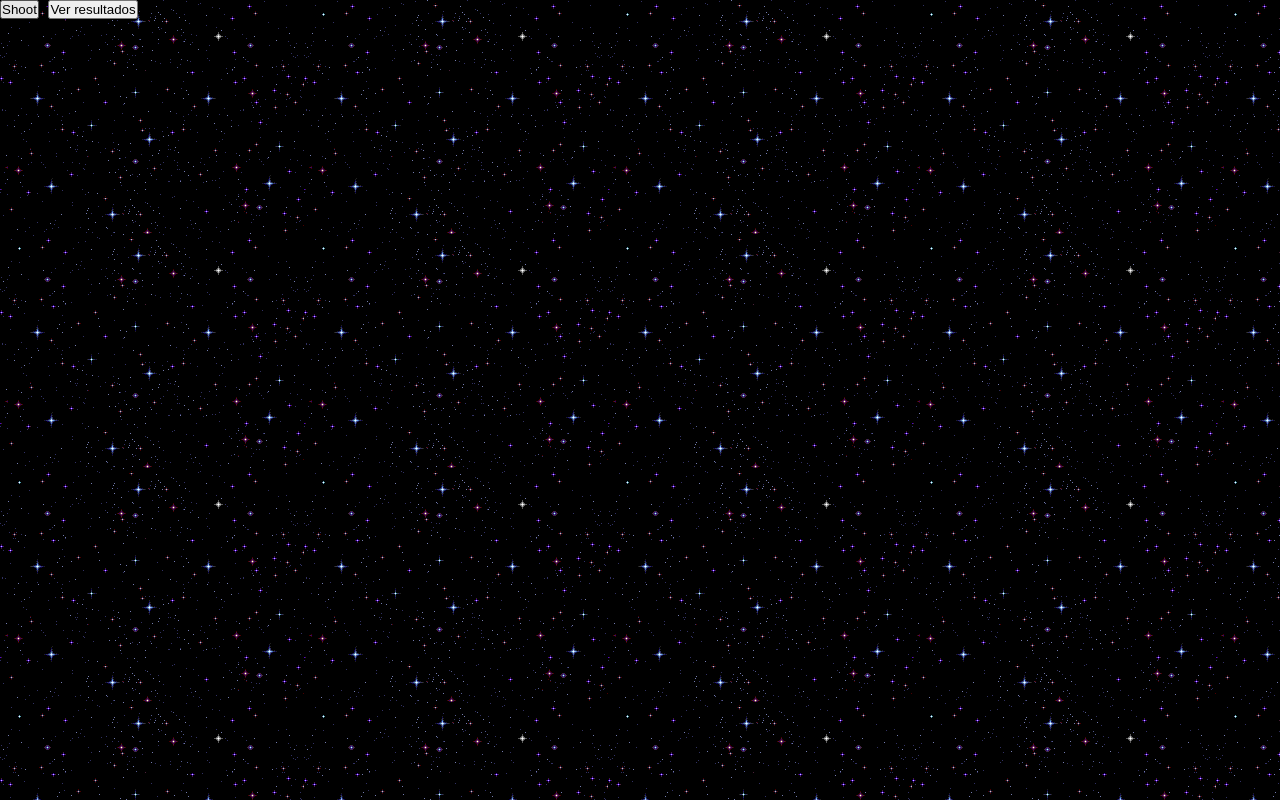
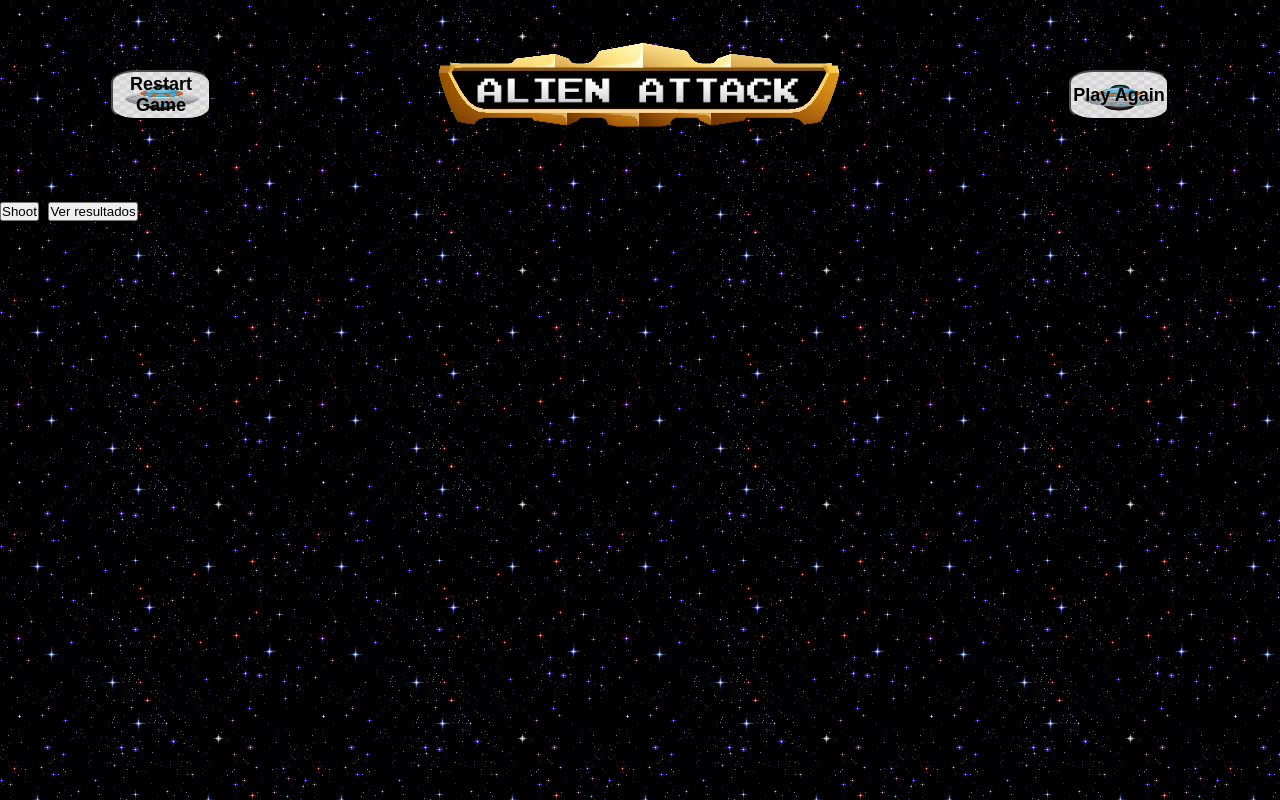
Before and after one commit to natt83/wheel-of-aliens, a website built with Vite: page src/pages/GameplayPage/index.html in a window 1280 px wide. Built offline with nearby package versions, Linux system fonts and the light colour scheme.

Commit message:
branch fusion

```diff
--- a/src/pages/GameplayPage/index.html
+++ b/src/pages/GameplayPage/index.html
@@ -8,9 +8,31 @@
     <title>Alien Attack!</title>
 </head>
 <body>
+
+    <header>
+
+        <div class="conten">
+
+            <button class="button-header"><a href="../../index.html">Restart Game</a></button>
+
+            <div class="logo"><img src="../../assets/images/AlienLOGO.png" alt="logo del juego"></div>
+
+            <button class="button-header" id="items"><a href="#">Play Again</a></button>
+        </div>
+
+        </div>
+
+    </header>
+
+
     <div id="astronautList"></div>
     <button id="shootButton">Shoot</button>
     <button onclick="window.location.href='../ResultsPage/index.html'">Ver resultados</button>
+
+
+
+
+
     <script src="./gameplay.js"></script>
 </body>
 </html>
--- a/src/style.scss
+++ b/src/style.scss
@@ -2,6 +2,9 @@
 @use '../src/assets/sass/gameplay.scss';
 @use '../src/assets/sass/results.scss';
 @use '../src/assets/sass/renderPlayers.scss';
+@use '../src/assets/sass/header.scss';
+@use '../src/assets/sass/instruction.scss';
+@use '../src/assets/sass/footer.scss';
 
 body {
     background-image: url(../src/assets/images/background.png);
```
Also changed, not shown: src/index.html (+1 -5 lines), src/pages/ResultsPage/index.html (+16 -0 lines).
